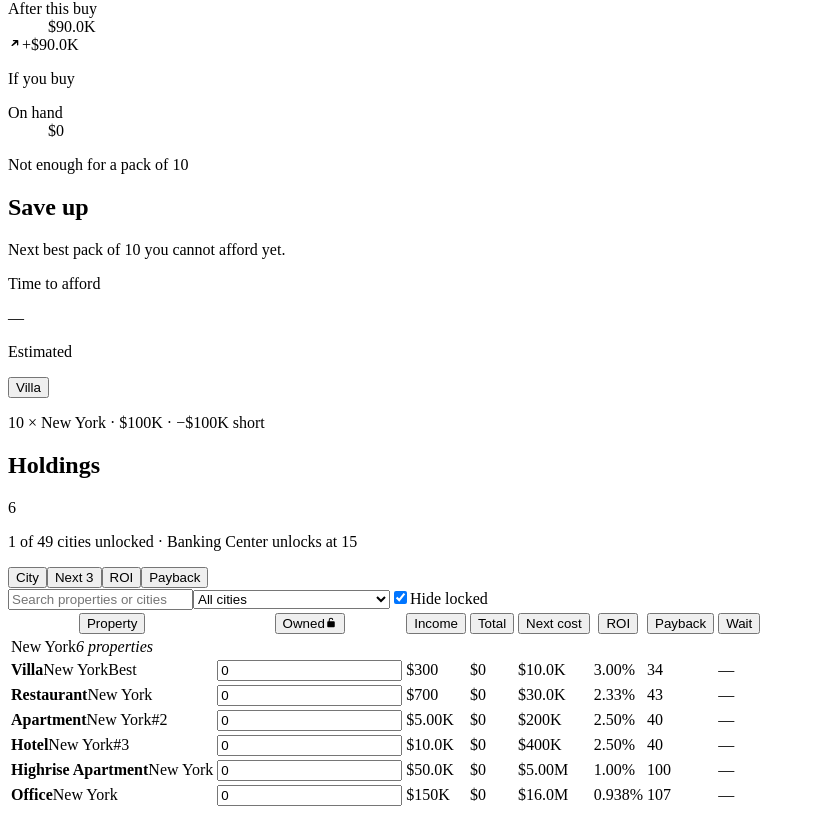
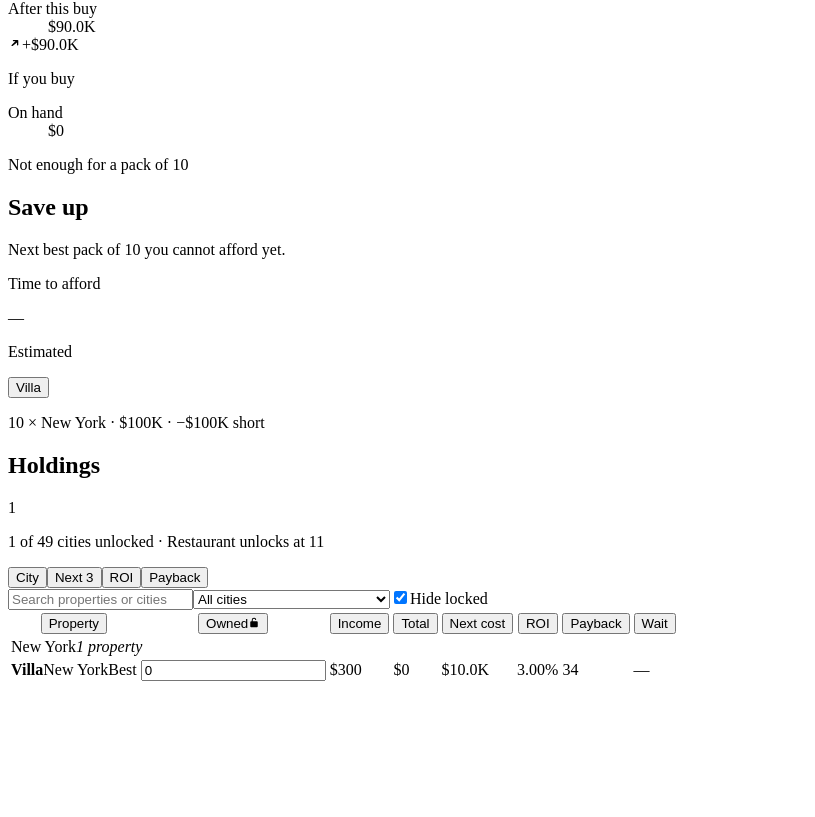
Before and after one commit to rasmusedf/property-calc, a React (Vite) app: page / in a window 1280 px wide. Shown: the part 317-1134 px from the top of the page, without its empty margins (0-815 px from the left). After the commit the page ends 1009 px from the top, so only its background shows below. Built offline with nearby package versions, Linux system fonts and the light colour scheme.

Commit message:
Unlock buildings one by one so Shanghai and Palermo match in-game levels.

```diff
--- a/src/data/cities.ts
+++ b/src/data/cities.ts
@@ -1,4 +1,6 @@
-/** City unlock levels for Mob Wars: La Cosa Nostra. */
+import { LCN_PROPERTIES } from './lcn.ts'
+
+/** First property / travel unlock for each city. Later buildings add the city step. */
 export const CITY_UNLOCK_LEVELS: Record<string, number> = {
   'New York': 1,
   Chicago: 15,
@@ -6,7 +8,7 @@
   'Las Vegas': 90,
   Moscow: 120,
   Dubai: 170,
-  Shanghai: 210,
+  Shanghai: 190,
   Tokyo: 270,
   Tijuana: 360,
   Medellin: 420,
@@ -14,7 +16,7 @@
   Bangkok: 850,
   'Rio de Janeiro': 1000,
   'San Francisco': 1240,
-  Palermo: 1480,
+  Palermo: 1300,
   Miami: 1600,
   Sydney: 1720,
   Havana: 2120,
@@ -73,17 +75,31 @@
   return CITY_ORDER.filter((city) => CITY_UNLOCK_LEVELS[city] <= level).length
 }
 
-/** Buildings that open after their city. Confirmed in-game. */
-const PROPERTY_UNLOCK_OVERRIDES: Record<string, number> = {
-  'Dubai:Office Complex': 190,
+/** Extra levels between buildings in the same city. Default is +10. */
+const CITY_PROPERTY_STEP: Record<string, number> = {
+  Palermo: 50,
 }
 
 function propertyKey(property: { name: string; city: string }): string {
   return `${property.city}:${property.name}`
 }
 
+function propertyStep(city: string): number {
+  return CITY_PROPERTY_STEP[city] ?? 10
+}
+
+const PROPERTY_UNLOCK_LEVELS = new Map<string, number>()
+
+for (const city of CITY_ORDER) {
+  const start = CITY_UNLOCK_LEVELS[city]
+  const step = propertyStep(city)
+  LCN_PROPERTIES.filter((property) => property.city === city).forEach((property, index) => {
+    PROPERTY_UNLOCK_LEVELS.set(propertyKey(property), start + index * step)
+  })
+}
+
 export function propertyUnlockLevel(property: { name: string; city: string }): number {
-  return PROPERTY_UNLOCK_OVERRIDES[propertyKey(property)] ?? cityUnlockLevel(property.city)
+  return PROPERTY_UNLOCK_LEVELS.get(propertyKey(property)) ?? cityUnlockLevel(property.city)
 }
 
 export function isPropertyUnlocked(
```
